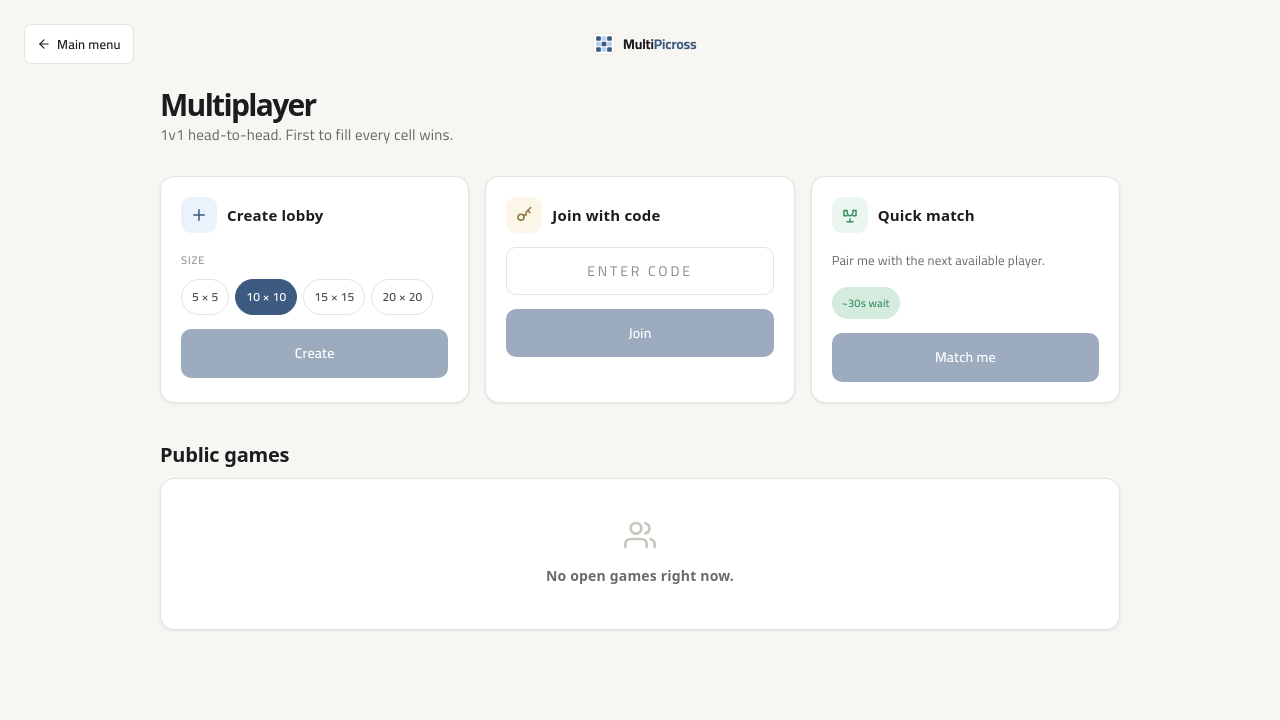
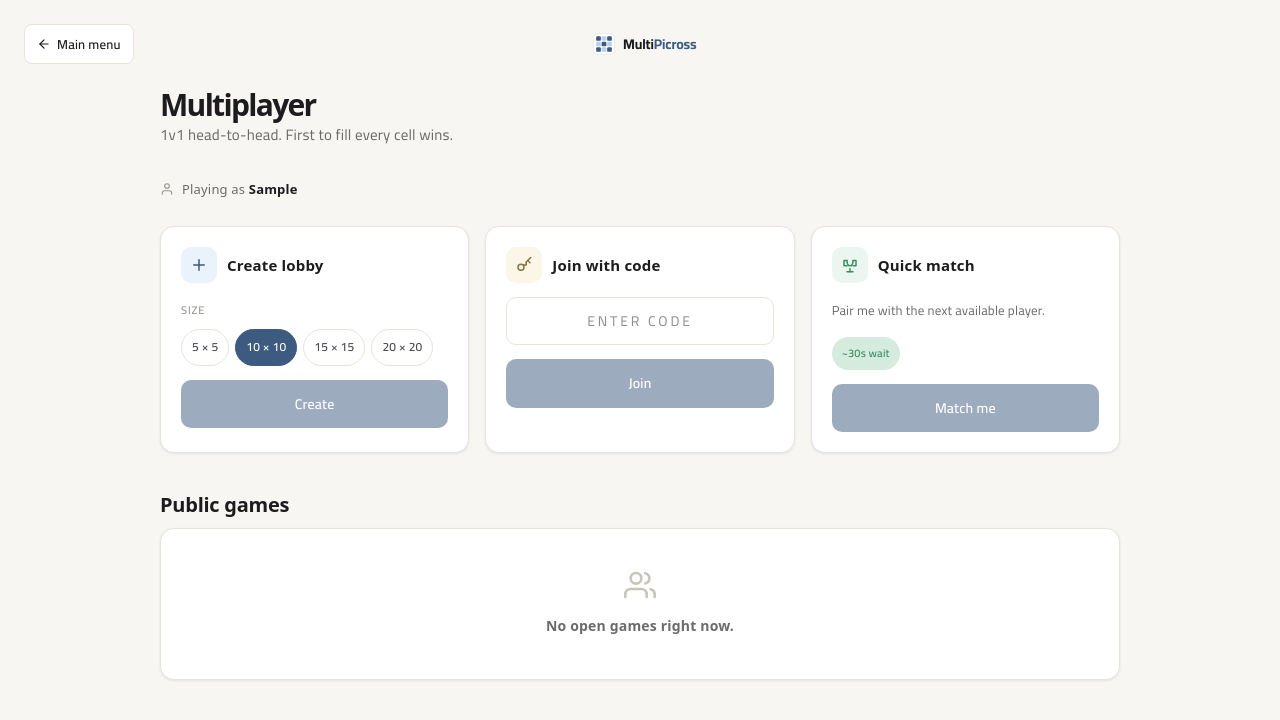
Before and after one commit to Monash-FIT3170/2026W1-MultiPicross, a React (Vite) app in the folder frontend/: page /nickname in a window 1280 px wide. Both pictures are taken after typing "Sample" into the empty fields and a click on the button "Continue". Shown: the top 720 px of the page. Built offline with nearby package versions, Linux system fonts and the light colour scheme; no server answers.

Commit message:
Display player name in multiplayer mode

```diff
--- a/frontend/src/pages/Multiplayer.tsx
+++ b/frontend/src/pages/Multiplayer.tsx
@@ -1,11 +1,14 @@
 import { useState } from "react";
 import { useNavigate } from "react-router-dom";
 import { Logo, Icon, BackButton, Chip, Button } from "../components/ui";
+import { useAuth } from "../auth/AuthContext";
 
 const SIZES = ["5 × 5", "10 × 10", "15 × 15", "20 × 20"] as const;
 
 export function Multiplayer() {
   const navigate = useNavigate();
+  const { playerName } = useAuth();
+
   const [createSize, setCreateSize] = useState<string>("10 × 10");
   const [inviteCode, setInviteCode] = useState("");
 
@@ -51,6 +54,24 @@ export function Multiplayer() {
         >
           1v1 head-to-head. First to fill every cell wins.
         </p>
+        <div
+          style={{
+            display: "flex",
+            alignItems: "center",
+            gap: 8,
+            marginBottom: 24,
+            fontSize: 13,
+            color: "var(--color-ink-muted)",
+          }}
+        >
+          <Icon name="user" size={14} color="var(--color-ink-faint)" />
+          <span>
+            Playing as{" "}
+            <strong style={{ color: "var(--color-ink)" }}>
+              {playerName}
+            </strong>
+          </span>
+        </div>
 
         {/* Quick actions */}
         <div
```
